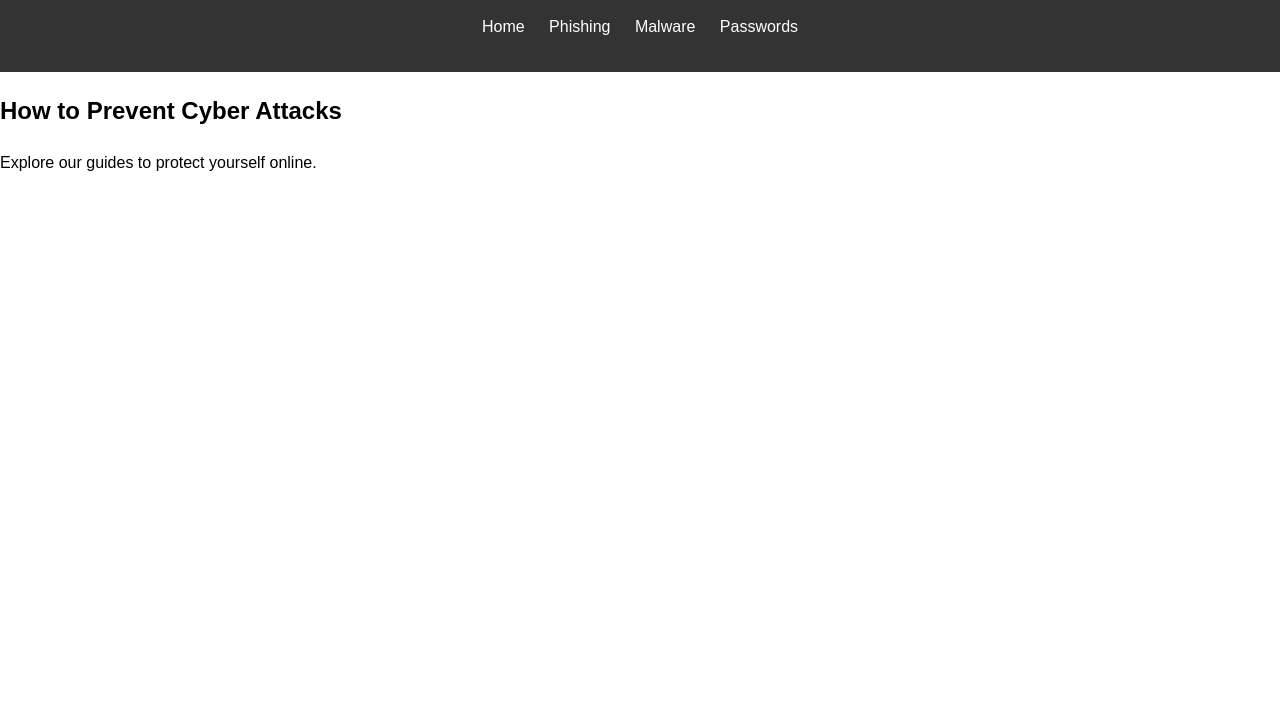
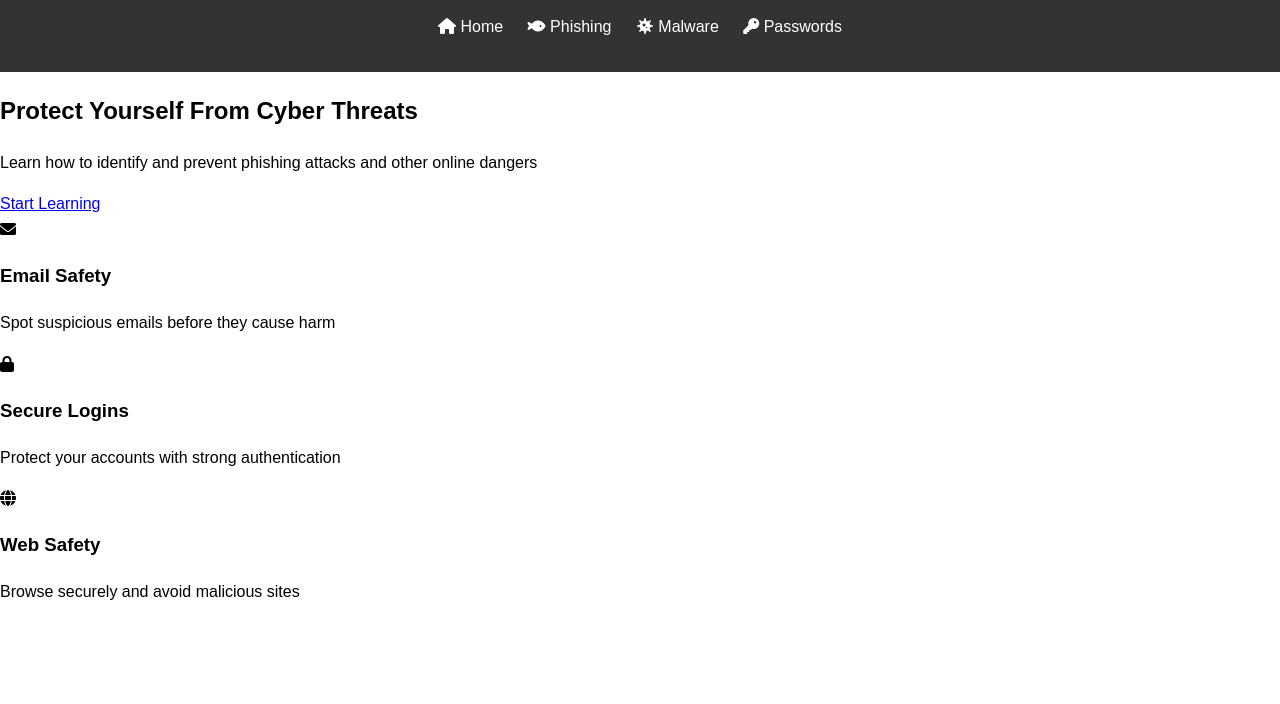
Before and after one commit to vinisaito/cyber-security-web, a plain HTML site: page index.html in a window 1280 px wide. Shown: the part 96-800 px from the top of the page. Drawn offline with Linux system fonts and the light colour scheme; files that its build step writes are made by us from their sources; files whose address does not match are found by name.

Commit message:
Update index.html

```diff
--- a/index.html
+++ b/index.html
@@ -3,27 +3,57 @@
 <head>
   <meta charset="UTF-8">
   <meta name="viewport" content="width=device-width, initial-scale=1.0">
-  <title>Cyber Attack Prevention</title>
+  <title>Cyber Attack Prevention | Stay Safe Online</title>
   <link rel="stylesheet" href="css/styles.css">
+  <link rel="stylesheet" href="https://cdnjs.cloudflare.com/ajax/libs/font-awesome/6.0.0/css/all.min.css">
 </head>
 <body>
   <header>
-    <h1>Cyber Security Guide</h1>
-    <nav>
-      <ul>
-        <li><a href="index.html">Home</a></li>
-        <li><a href="sections/phishing.html">Phishing</a></li>
-        <li><a href="sections/malware.html">Malware</a></li>
-        <li><a href="sections/passwords.html">Passwords</a></li>
-      </ul>
-    </nav>
+    <div class="header-container">
+      <h1><i class="fas fa-shield-alt"></i> Cyber Security Guide</h1>
+      <nav>
+        <ul>
+          <li><a href="index.html" class="active"><i class="fas fa-home"></i> Home</a></li>
+          <li><a href="sections/phishing.html"><i class="fas fa-fish"></i> Phishing</a></li>
+          <li><a href="sections/malware.html"><i class="fas fa-virus"></i> Malware</a></li>
+          <li><a href="sections/passwords.html"><i class="fas fa-key"></i> Passwords</a></li>
+        </ul>
+      </nav>
+    </div>
   </header>
+
   <main>
-    <section>
-      <h2>How to Prevent Cyber Attacks</h2>
-      <p>Explore our guides to protect yourself online.</p>
+    <section class="hero">
+      <div class="hero-content">
+        <h2>Protect Yourself From Cyber Threats</h2>
+        <p>Learn how to identify and prevent phishing attacks and other online dangers</p>
+        <a href="sections/phishing.html" class="cta-button">Start Learning</a>
+      </div>
+    </section>
+
+    <section class="features">
+      <div class="feature-card">
+        <i class="fas fa-envelope"></i>
+        <h3>Email Safety</h3>
+        <p>Spot suspicious emails before they cause harm</p>
+      </div>
+      <div class="feature-card">
+        <i class="fas fa-lock"></i>
+        <h3>Secure Logins</h3>
+        <p>Protect your accounts with strong authentication</p>
+      </div>
+      <div class="feature-card">
+        <i class="fas fa-globe"></i>
+        <h3>Web Safety</h3>
+        <p>Browse securely and avoid malicious sites</p>
+      </div>
     </section>
   </main>
+
+  <footer>
+    <p></p>
+  </footer>
+
   <script src="js/script.js"></script>
 </body>
 </html>
```
